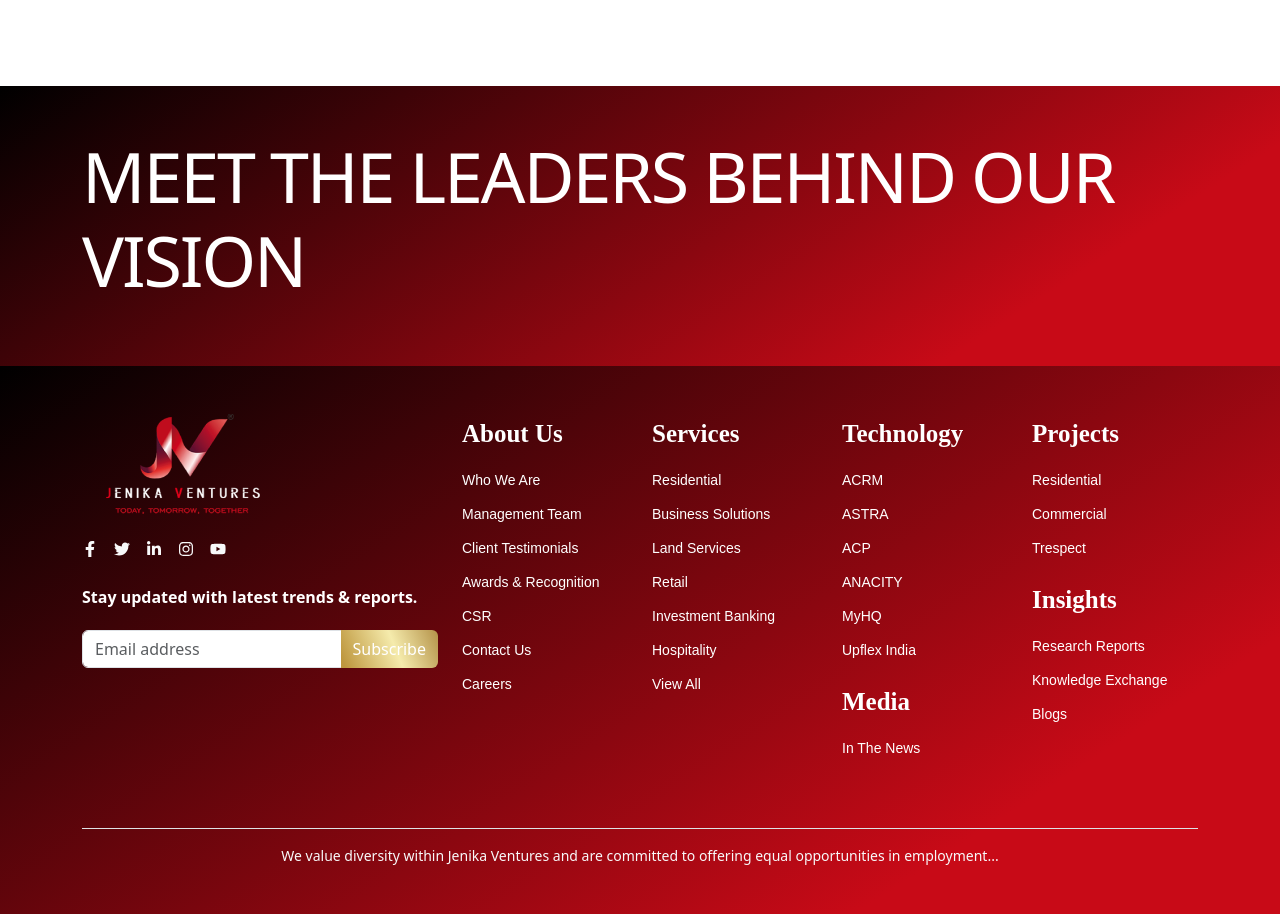
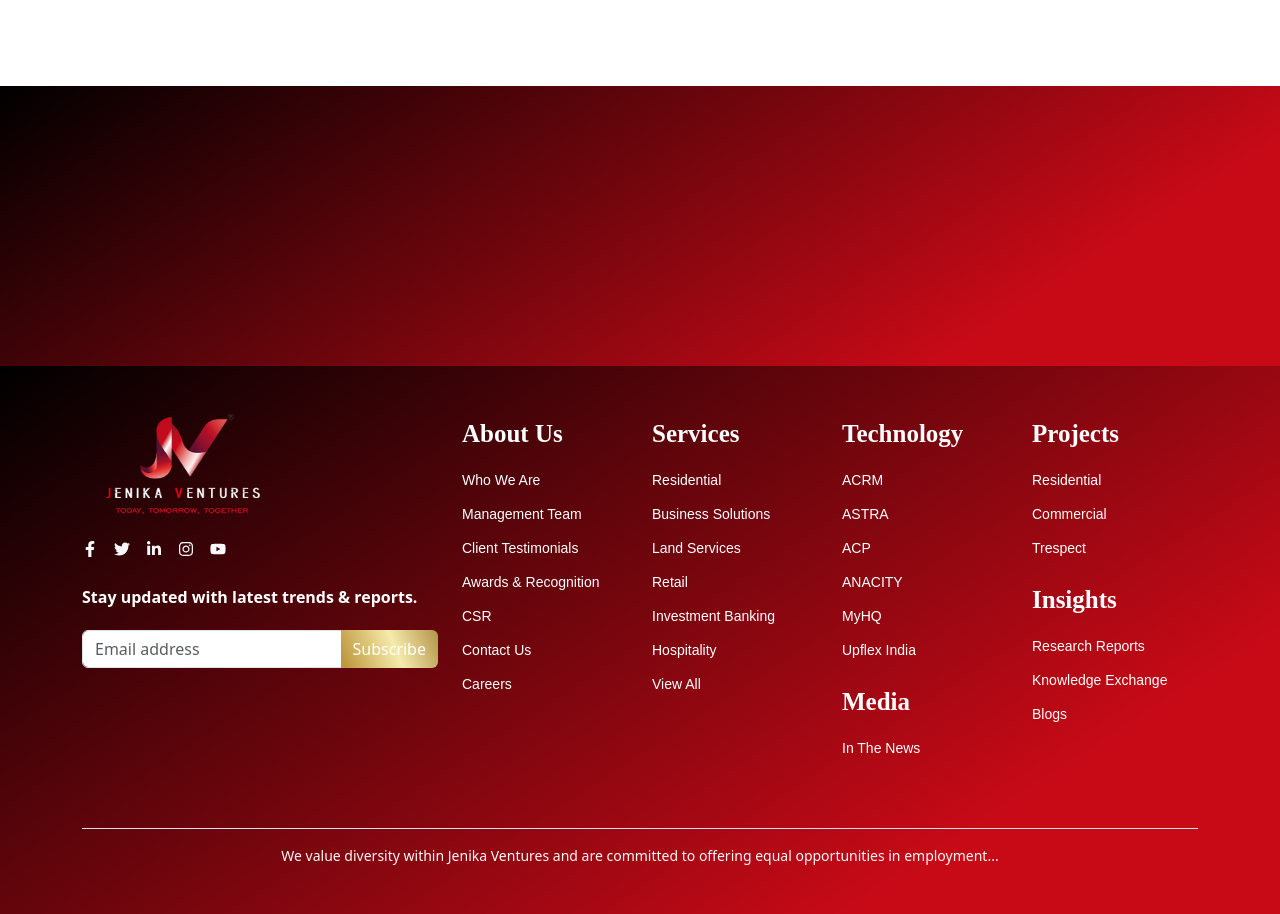
Before and after one commit to Akhilpatyal/propertylisting, a React (Vite) app: page /our-team in a window 1280 px wide. Shown: the part 4080-4994 px from the top of the page. Built offline with nearby package versions, Linux system fonts and the light colour scheme.

Commit message:
change text animation

```diff
--- a/src/pages/OurTeam.jsx
+++ b/src/pages/OurTeam.jsx
@@ -394,7 +394,7 @@
         <div className="container">
           <div class="footer__cta-wrap py-5 ">
             <h2 class="footer__cta-wrap-title">
-              <p class="link-btn text-white">
+              <p class="link-btn text-white text-drop__line">
                 Meet the Leaders Behind Our Vision
                 <i class="icon-arrow-top-left"></i>
               </p>
```
